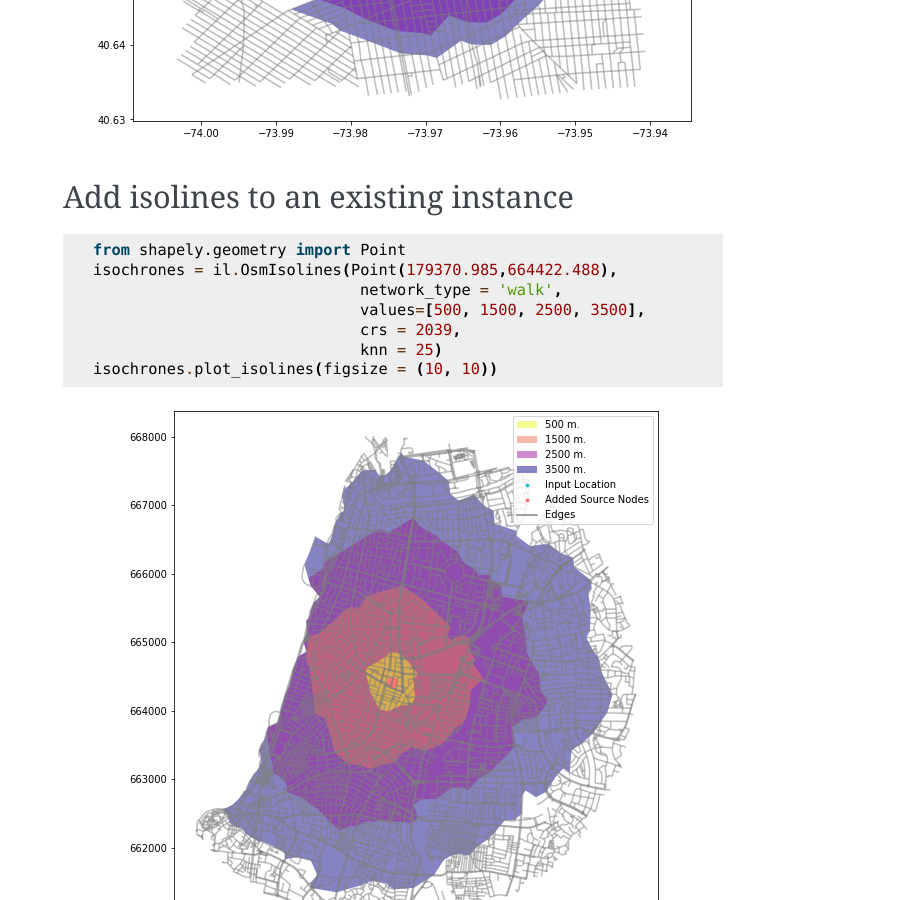
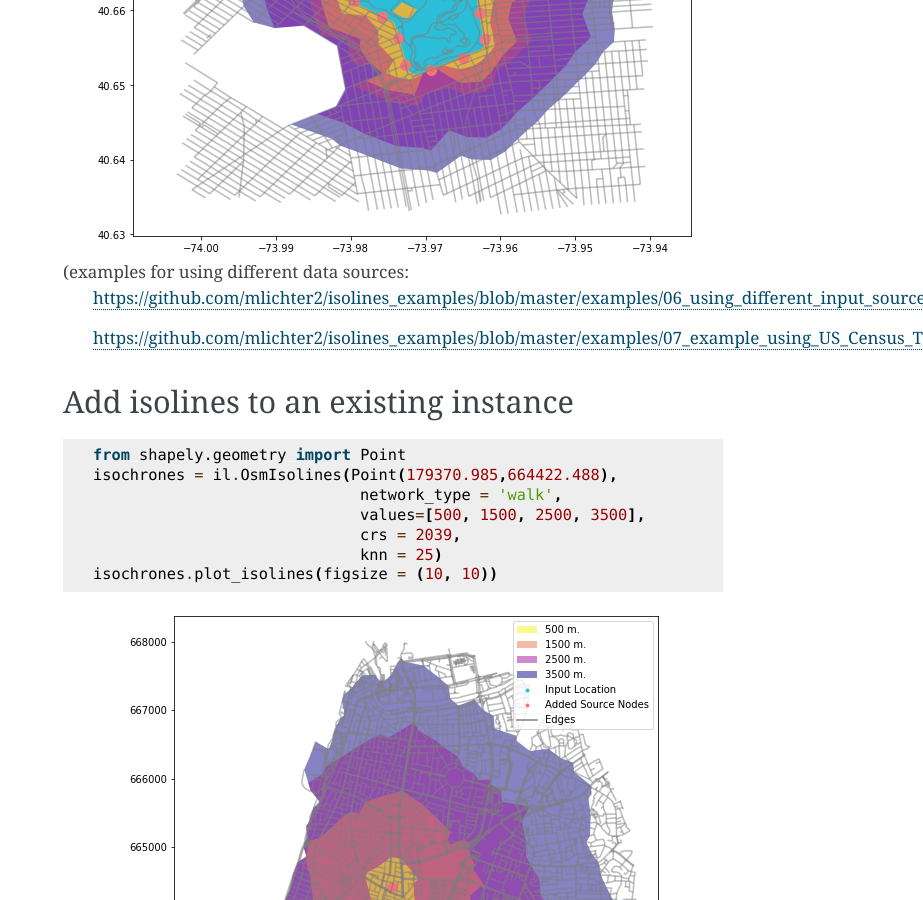
Before and after one commit to mlichter2/isolines, a Sphinx documentation site: the page built from docs/source/examples.rst, in a window 1280 px wide and 900 px high, scrolled down 3723 px. Shown: the whole window, without its empty margins (357-1280 px from the left). Built offline with Sphinx 7.4.7, drawn with Linux system fonts in a browser that asks for light colours; some of the changed text lies outside the part shown.

Commit message:
updates examples

```diff
--- a/docs/source/examples.rst
+++ b/docs/source/examples.rst
@@ -38,6 +38,8 @@
    :align: center
    :alt:
 
+(for basic examples see also https://github.com/mlichter2/isolines_examples/blob/master/examples/01_basic_example.ipynb)
+
 
 Augmentation of the network for precise isoline/isochroone delineation
 ^^^^^^^^^^^^^^^^^^^^^^^^^^^^^^^^^^^^^^^^^^^^^^^^^^^^^^^^^^^^^^^^^^^^^^
@@ -66,6 +68,10 @@
 .. image:: /../figs/bozeman2.png
    :align: center
    :alt:
+
+(examples for refining boundaries can be found here:
+ https://github.com/mlichter2/isolines_examples/blob/master/examples/03_refining_isolines_concave_boundaries_and_smoothing.ipynb)
+
 
 
 Use different data sources
@@ -104,6 +110,12 @@
    :align: center
    :alt:
 
+
+(examples for using different data sources:
+ https://github.com/mlichter2/isolines_examples/blob/master/examples/06_using_different_input_sources.ipynb,
+
+ https://github.com/mlichter2/isolines_examples/blob/master/examples/07_example_using_US_Census_TIGER_dataset.ipynb)
+
 Add isolines to an existing instance
 ^^^^^^^^^^^^^^^^^^^^^^^^^^^^^^^^^^^^
 ::
@@ -141,5 +153,11 @@
 
 
 
+
+
+
+(examples: https://github.com/mlichter2/isolines_examples/blob/master/examples/02_adding_isolines_and_isochrones.ipynb)
+
+
 .. toctree::
    :maxdepth: 2
```
Also changed, not shown: README.md (+3 -0 lines).
